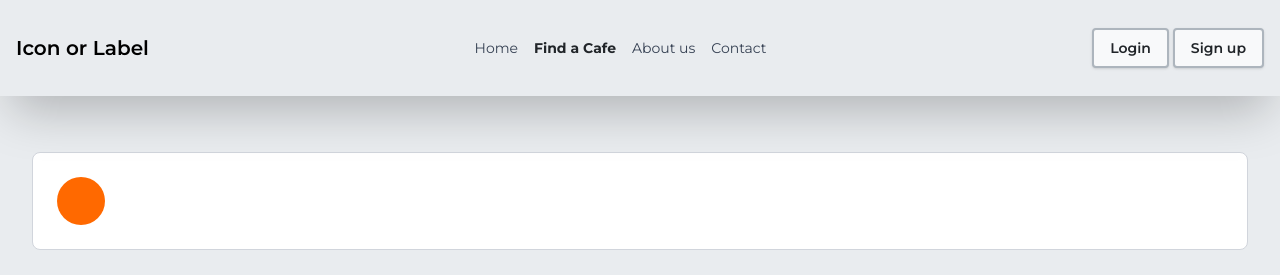
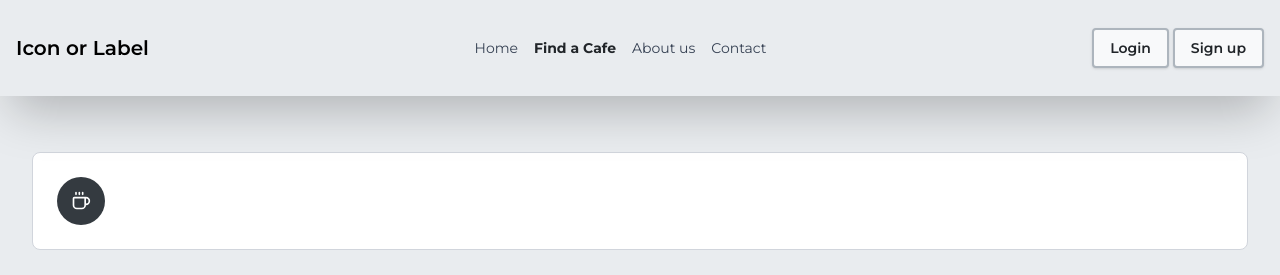
Before and after one commit to gemadp01/frontend-cafe-bbpvp, a React (Vite) app: page /find-cafe/cafe-detail/1 in a window 1280 px wide. Shown: the top 275 px of the page. Built offline with nearby package versions, Linux system fonts and the light colour scheme; no server answers.

Commit message:
style: cafeDetailPage

```diff
--- a/src/pages/CafeDetailPage.jsx
+++ b/src/pages/CafeDetailPage.jsx
@@ -1,6 +1,6 @@
 import { useParams, useLocation } from "react-router-dom";
-import Pagination from "../components/Pagination";
 import { ProjectAccordion } from "../components/ProjectAccordion";
+import { Coffee } from "lucide-react";
 
 const CafeDetailPage = () => {
   const { userId } = useParams();
@@ -22,7 +22,9 @@ const CafeDetailPage = () => {
         {/* Cafe Info */}
         <div className="bg-white border border-gray-300 rounded-lg p-6 mb-8">
           <div className="flex items-center space-x-4">
-            <div className="w-12 h-12 bg-orange-500 rounded-full"></div>
+            <div className="w-12 h-12 bg-bgColor-2 rounded-full flex-shrink-0 flex items-center justify-center">
+              <Coffee className="w-5 h-5 text-white" />
+            </div>
             <div>
               <h2 className="text-xl font-semibold text-gray-900">
                 {namaCafe}
```
